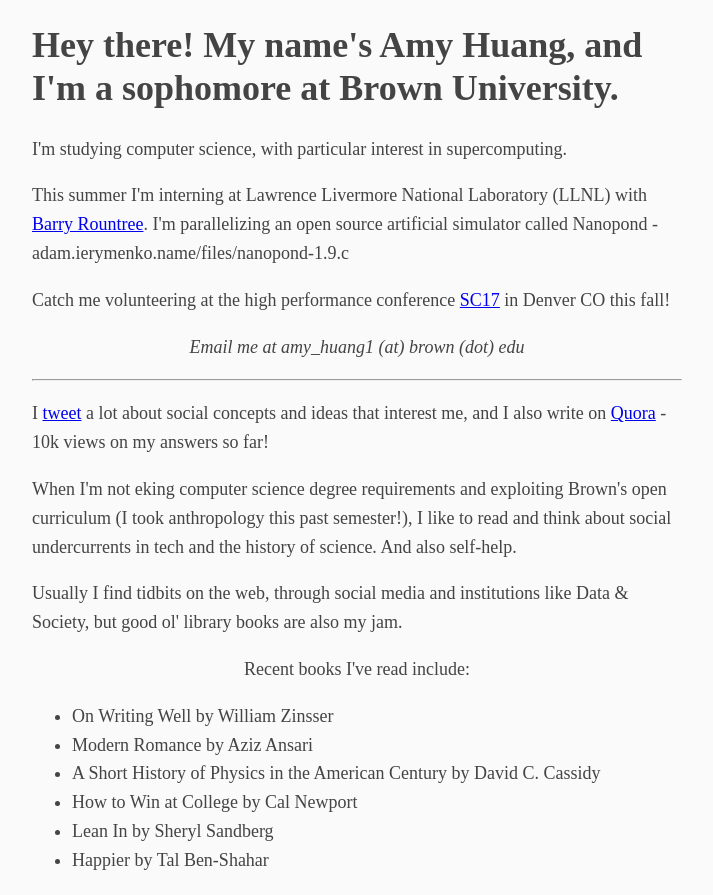
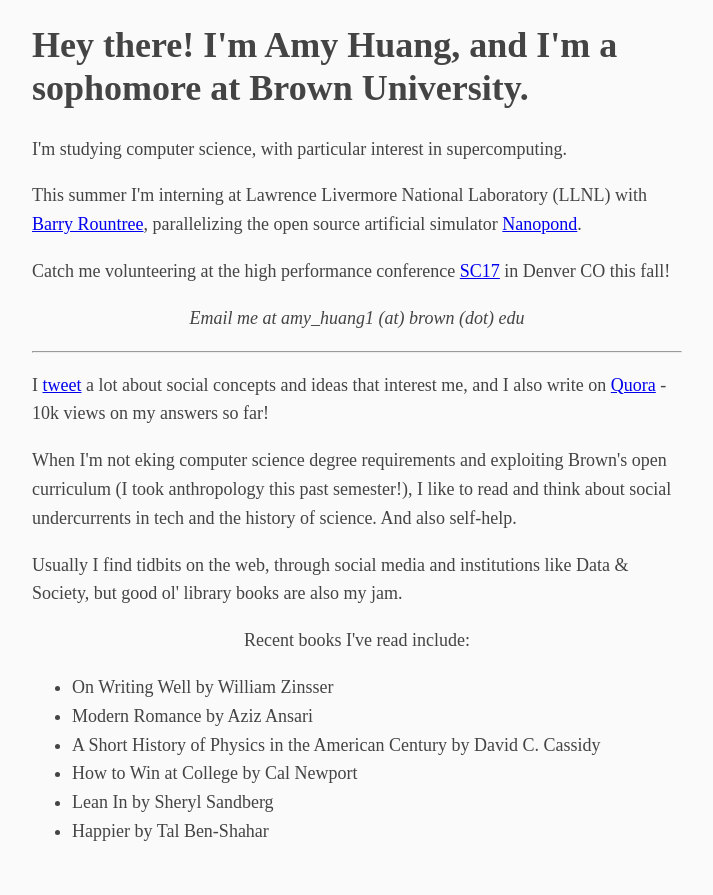
Before and after one commit to amy-huang/amy-huang.github.io, a plain HTML site: page index.html in a window 1280 px wide. Shown: the whole page, without its empty margins (283-996 px from the left). After the commit the page ends 866 px from the top, so only its background shows below. Drawn offline with Linux system fonts and the light colour scheme.

Commit message:
adding np link

```diff
--- a/index.html
+++ b/index.html
@@ -25,9 +25,9 @@
 
 <body>
 	<header>
-		<h1> Hey there! My name's Amy Huang, and I'm a sophomore at Brown University. </h1>
+		<h1> Hey there! I'm Amy Huang, and I'm a sophomore at Brown University. </h1>
 		<aside> I'm studying computer science, with particular interest in supercomputing. </aside>
-		<p>This summer I'm interning at Lawrence Livermore National Laboratory (LLNL) with <a href="https://www.quora.com/profile/Barry-Rountree">Barry Rountree</a>. I'm parallelizing an open source artificial simulator called Nanopond - adam.ierymenko.name/files/nanopond-1.9.c</p>
+		<p>This summer I'm interning at Lawrence Livermore National Laboratory (LLNL) with <a href="https://www.quora.com/profile/Barry-Rountree">Barry Rountree</a>, parallelizing the open source artificial simulator <a href="adam.ierymenko.name/files/nanopond-1.9.c">Nanopond</a>. </p>
 		<p> Catch me volunteering at the high performance conference <a href="http://sc17.supercomputing.org/">SC17</a> in Denver CO this fall! </p>
 	</header>
 
```
